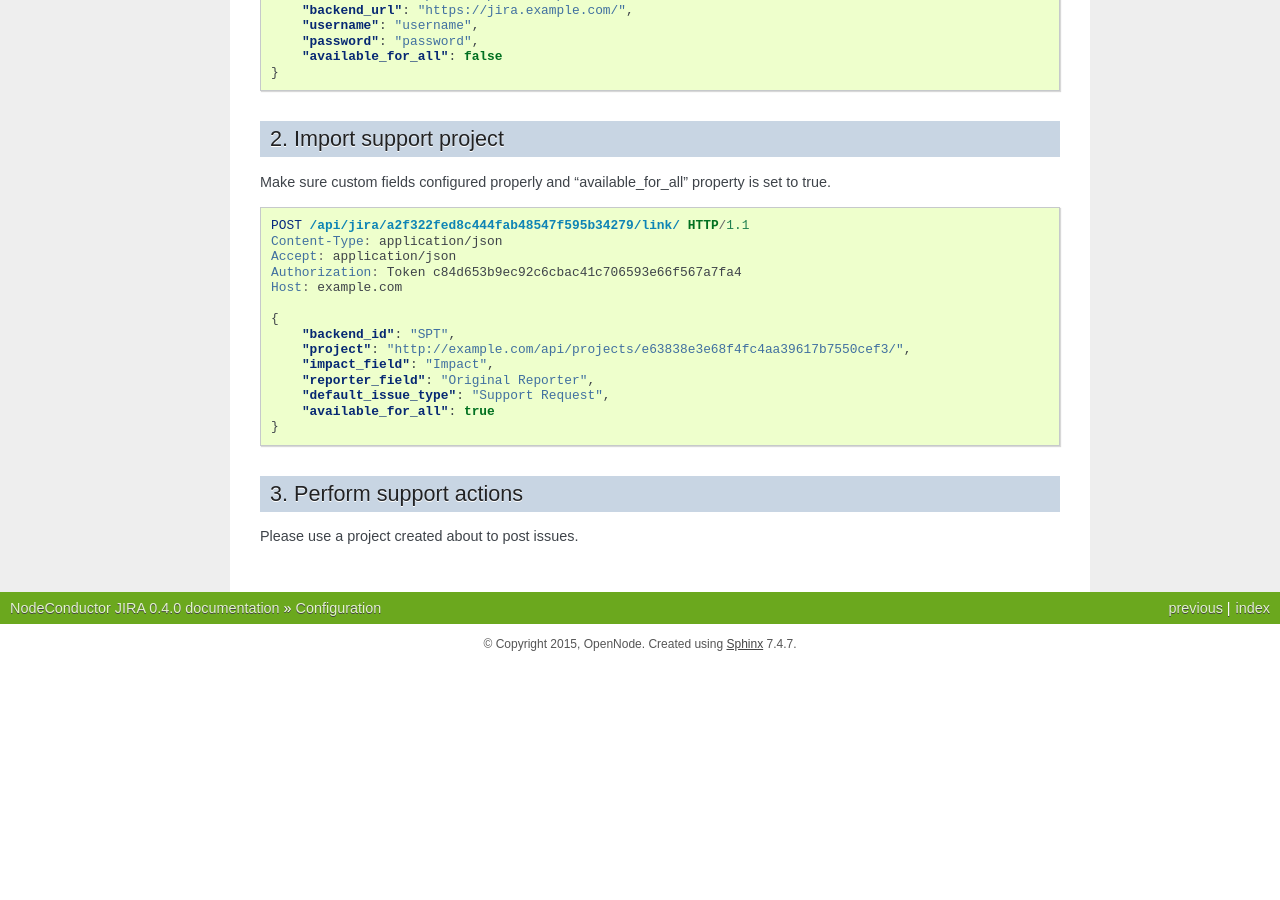
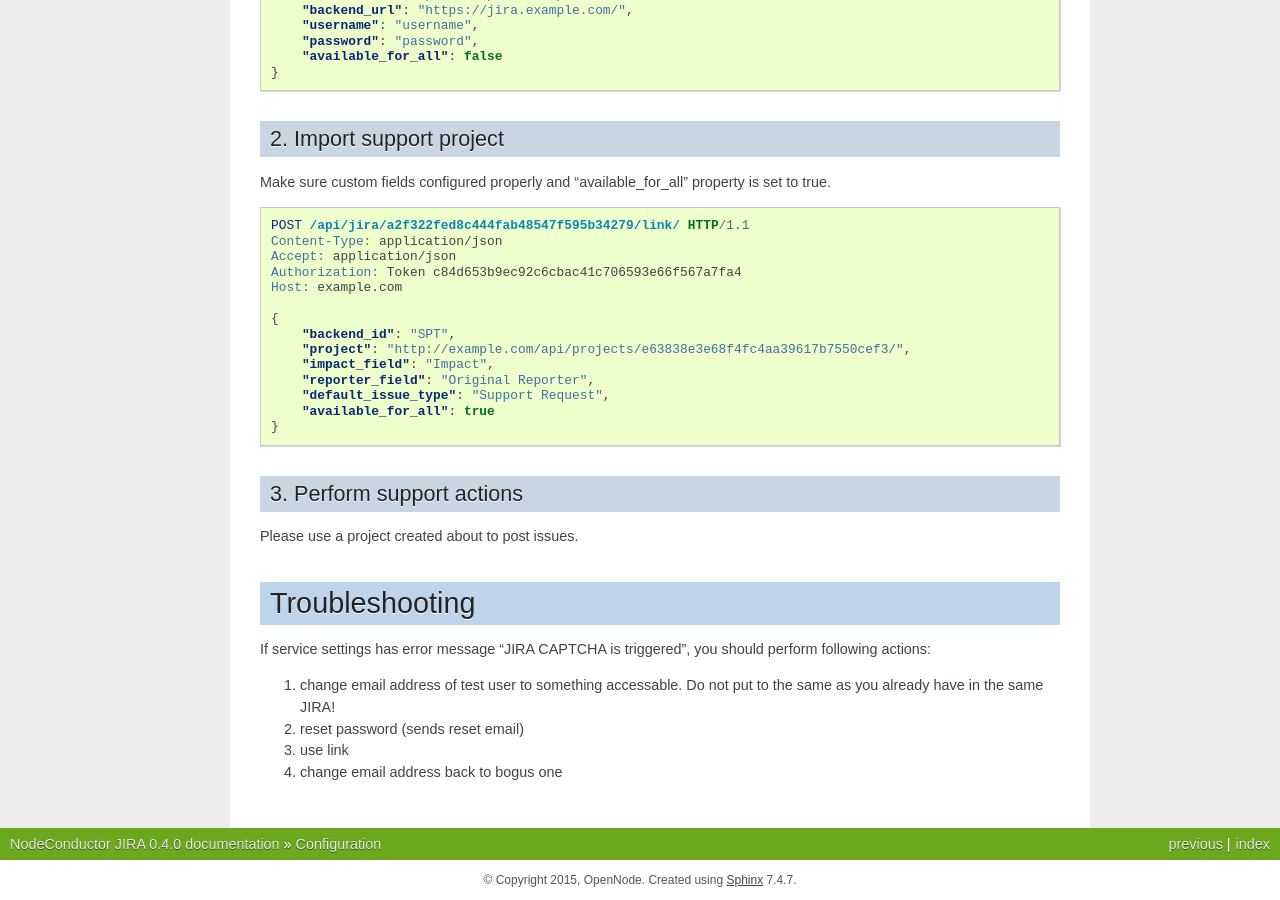
Before and after one commit to opennode/waldur-jira, a Sphinx documentation site: the page built from docs/guide/setup.rst, in a window 1280 px wide and 900 px high, scrolled down 1003 px. Built offline with Sphinx 7.4.7, drawn with Linux system fonts in a browser that asks for light colours; pages that are not in the unit, such as notebooks, are missing from menus; the version number is read from the project's files by our own code; before the commit the page ends 1667 px from its top, so only the background shows below that.

Commit message:
Make JIRA CAPTCHA error_message more user-friendly (WAL-185) Add troubleshooting instructions if JIRA CAPTCHA is triggered.

```diff
--- a/docs/guide/setup.rst
+++ b/docs/guide/setup.rst
@@ -89,3 +89,15 @@ Make sure custom fields configured properly and "available_for_all" property is
 ^^^^^^^^^^^^^^^^^^^^^^^^^^
 
 Please use a project created about to post issues.
+
+
+Troubleshooting
+---------------
+
+If service settings has error message "JIRA CAPTCHA is triggered", you should perform following actions:
+
+1. change email address of test user to something accessable.
+   Do not put to the same as you already have in the same JIRA!
+2. reset password (sends reset email)
+3. use link
+4. change email address back to bogus one
```
Also changed, not shown: 1 other file.
